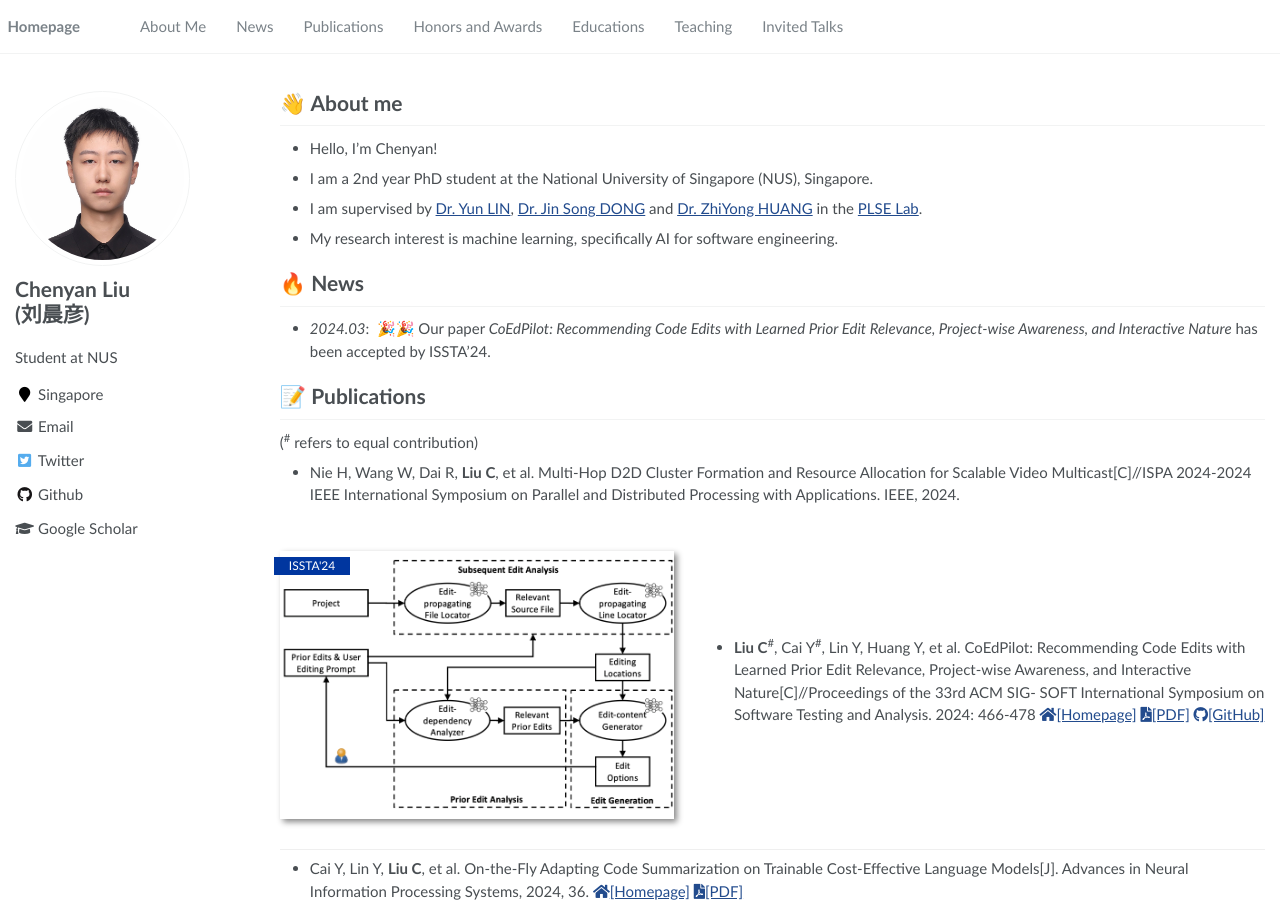
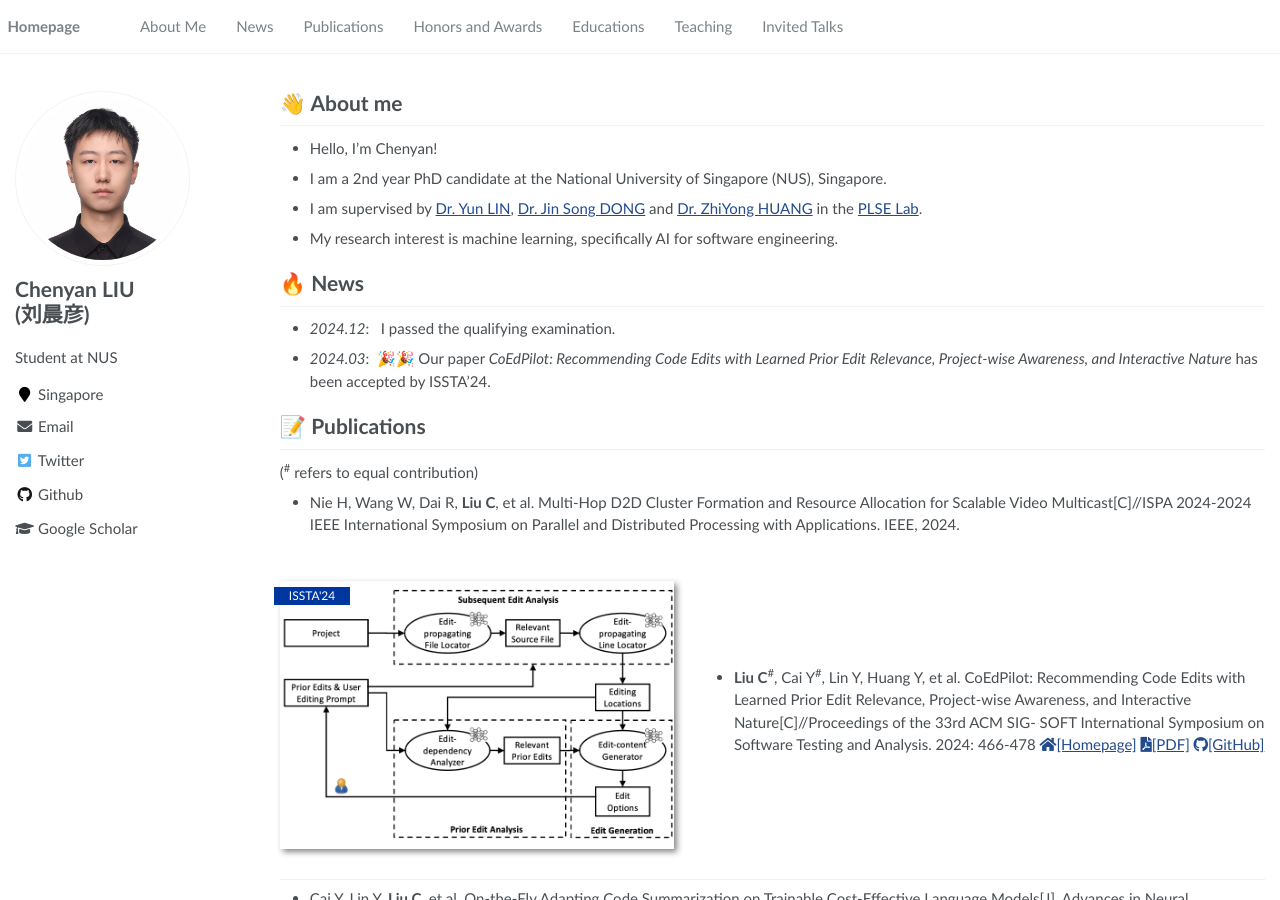
Before and after one commit to chenyan1999/chenyan1999.github.io, a Jekyll site: the page built from _pages/about.md, in a window 1280 px wide and 900 px high. Built offline with Jekyll 4.4.1, drawn with Linux system fonts in a browser that asks for light colours.

Commit message:
update phd status

```diff
--- a/_config.yml
+++ b/_config.yml
@@ -21,7 +21,7 @@ baidu_site_verification  :  # get baidu_site_verification from https://ziyuan.ba
 
 # Site Author
 author:
-  en_name          : "Chenyan Liu\n "
+  en_name          : "Chenyan LIU\n "
   cn_name          : "(刘晨彦)"
   pronunciation    : "/tʃən iən ljuː/"
   avatar           : "images/photo.jpg"
--- a/_pages/about.md
+++ b/_pages/about.md
@@ -19,11 +19,12 @@ redirect_from:
 
 # 👋 About me
 * Hello, I'm Chenyan!
-* I am a 2nd year PhD student at the National University of Singapore (NUS), Singapore.
+* I am a 2nd year PhD candidate at the National University of Singapore (NUS), Singapore.
 * I am supervised by [Dr. Yun LIN](http://linyun.info/), [Dr. Jin Song DONG](https://www.comp.nus.edu.sg/~dongjs/) and [Dr. ZhiYong HUANG](https://www.comp.nus.edu.sg/~huangzy/) in the [PLSE Lab](https://nus-plse.github.io/).
 * My research interest is machine learning, specifically AI for software engineering.
 
 # 🔥 News
+- *2024.12*: &nbsp; I passed the qualifying examination.
 - *2024.03*: &nbsp;🎉🎉 Our paper *CoEdPilot: Recommending Code Edits with Learned Prior Edit Relevance, Project-wise Awareness, and Interactive Nature* has been accepted by ISSTA'24.
 
 # 📝 Publications
```
